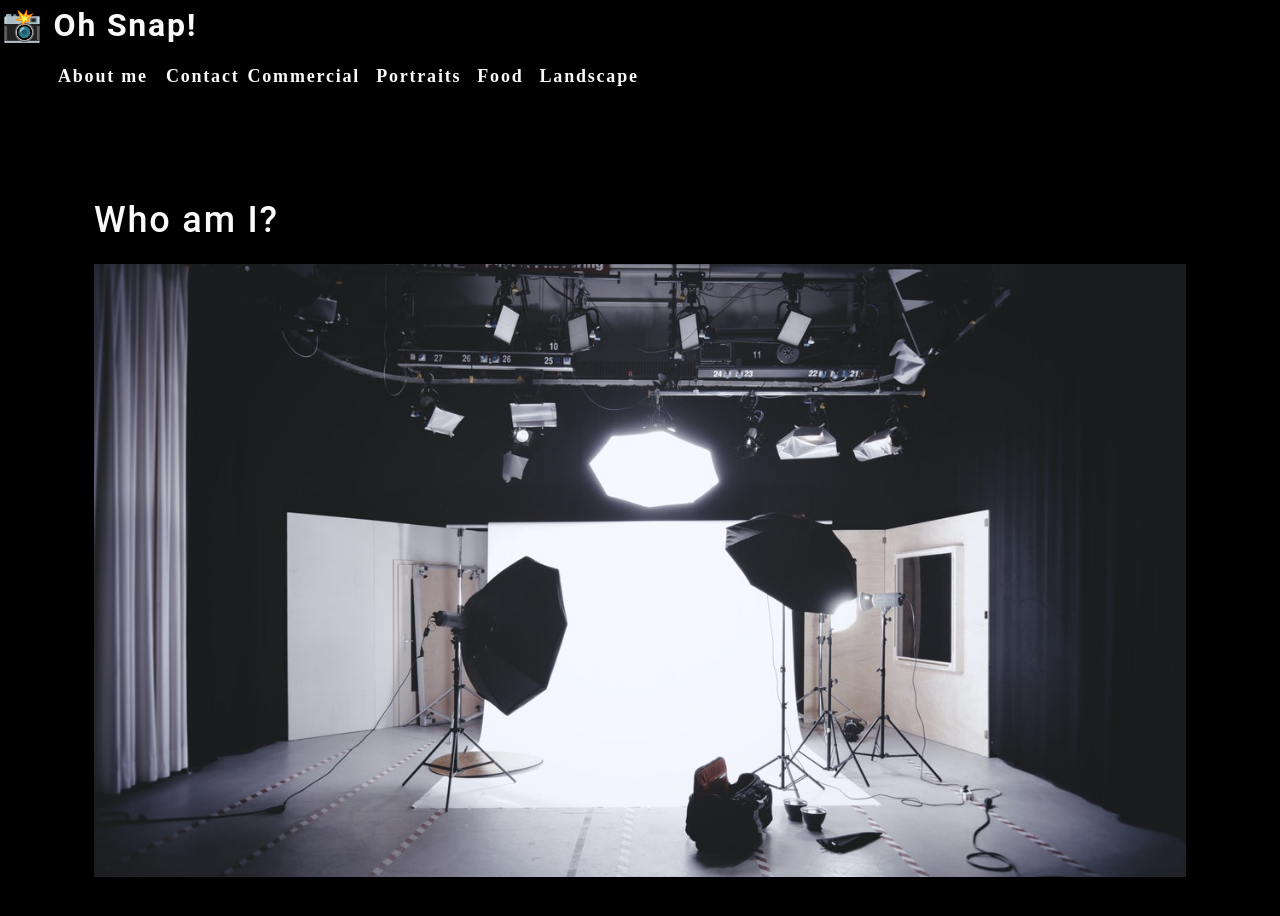
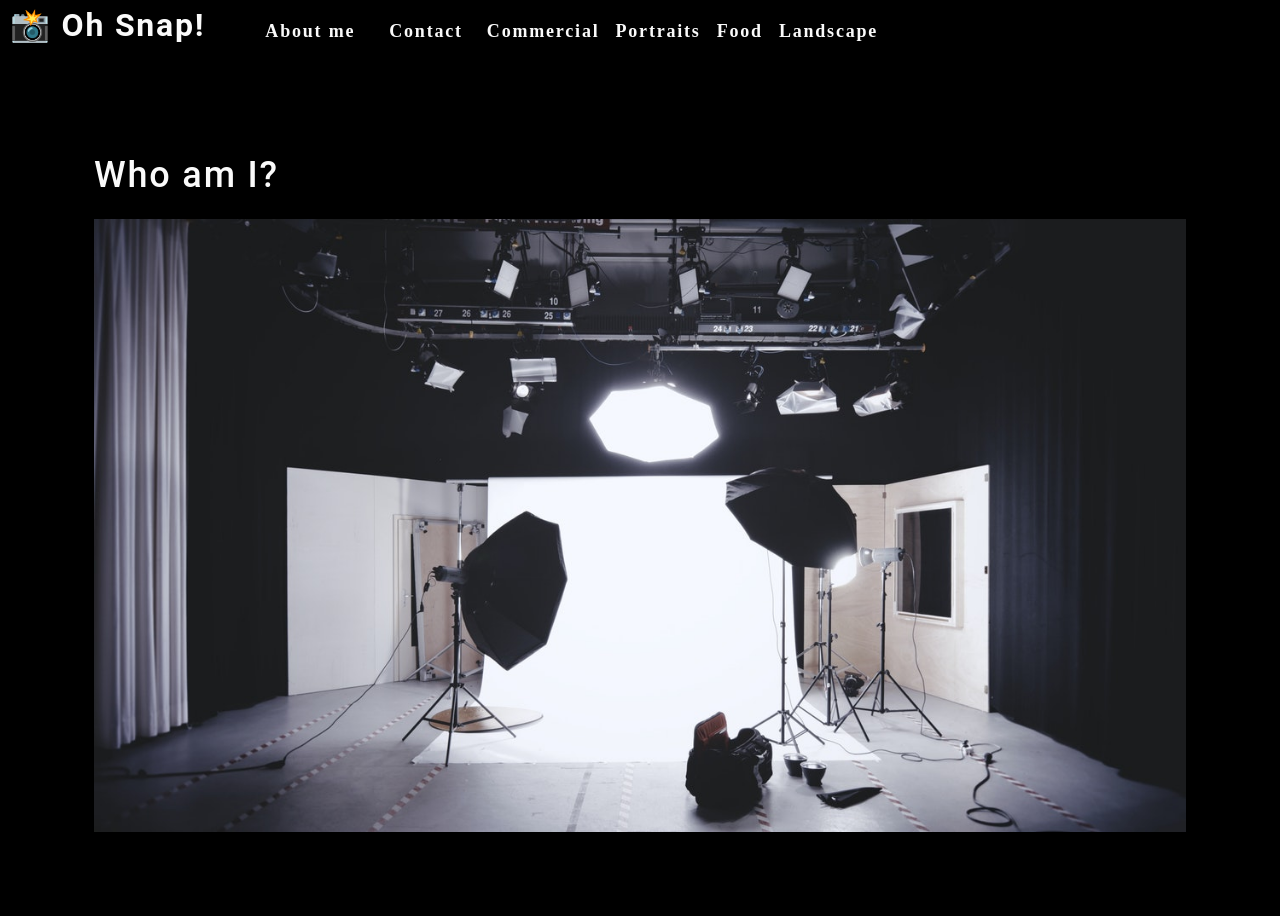
Before and after one commit to ajmarrocco/photo-port, a React (Create React App) app: page / in a window 1280 px wide. Shown: the top 916 px of the page. Built offline with nearby package versions, Linux system fonts and the light colour scheme.

Commit message:
passed Nav tests

```diff
--- a/src/components/Nav/index.js
+++ b/src/components/Nav/index.js
@@ -1,54 +1,48 @@
-import React from 'react';
+import React from "react";
 import { capitalizeFirstLetter } from "../../utils/helpers";
 
 function Nav() {
-    const categories = [
-        {
-            name: "commercial",
-            description:
-                "Photos of grocery stores, food trucks, and other commercial projects",
-        },
-        { name: "portraits", description: "Portraits of people in my life" },
-        { name: "food", description: "Delicious delicacies" },
-        {
-            name: "landscape",
-            description: "Fields, farmhouses, waterfalls, and the beauty of nature",
-        },
+
+  const  categories = [
+    { name: 'commercial', description: 'Photos of grocery stores, food trucks, and other commercial projects' },
+    { name: 'portraits', description: 'Portraits of people in my life' },
+    { name: 'food', description: 'Delicious delicacies' },
+    { name: 'landscape', description: 'Fields, farmhouses, waterfalls, and the beauty of nature' }
   ];
 
-    const handleClick = () => {
-        console.log("click handled")
-    }
+  const handleClick = (item) => {
+    console.log(item);
+    return item;
+  };
 
   return (
-        <header>
+    <header className="flex-row px-1">
       <h2>
-                <a href="/">
+        <a data-testid="link" href="/">
           <span role="img" aria-label="camera"> 📸</span> Oh Snap!
         </a>
       </h2>
       <nav>
         <ul className="flex-row">
           <li className="mx-2">
-                        <a href="#about" onClick={() => handleClick()}>
+            <a data-testid="about" href="#about" onClick={() => handleClick("About")}>
               About me
             </a>
           </li>
-                    <li>
-                        <span onClick={() => handleClick()}>
+          <li className={"mx-2"}>
+            <span onClick={() => handleClick('Contact')}>
               Contact
             </span>
           </li>
-                    {categories.map((category) => (
-                        <li
-                            className="mx-1"
-                            key={category.name}
-                        >
-                            <span onClick={() => { handleClick(); }}>
+          {
+            categories.map((category) => (
+              <li className="mx-1" key={category.name} >
+                <span onClick={() => { handleClick(category.name); }}>
                  {capitalizeFirstLetter(category.name)}
                 </span>
               </li>
-                    ))}
+            ))
+          }
         </ul>
       </nav>
     </header>
```
Also changed, not shown: 2 other files (tests, documents, lock files or other folders). Lines whose indentation alone changed are shown as unchanged.
